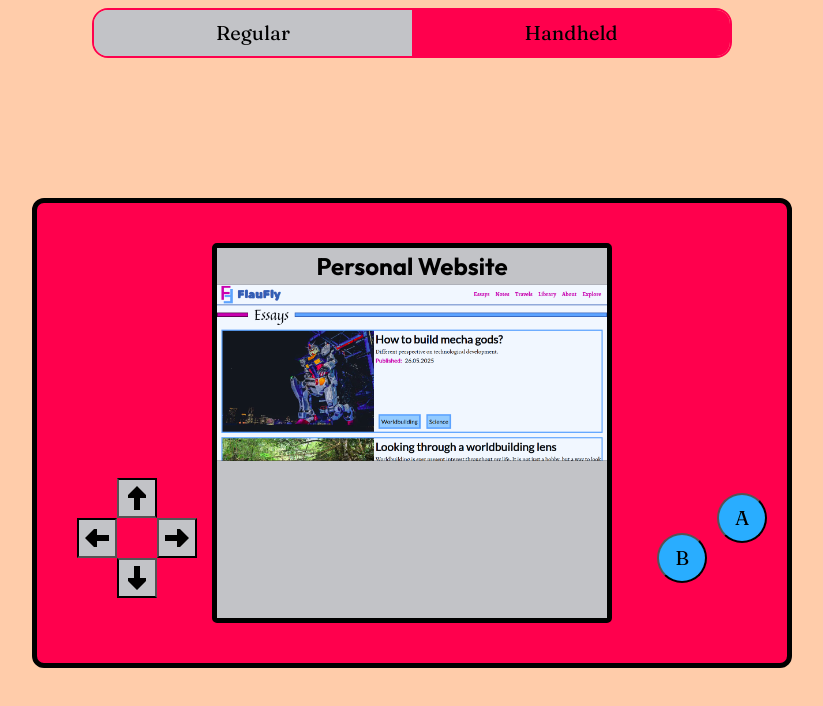
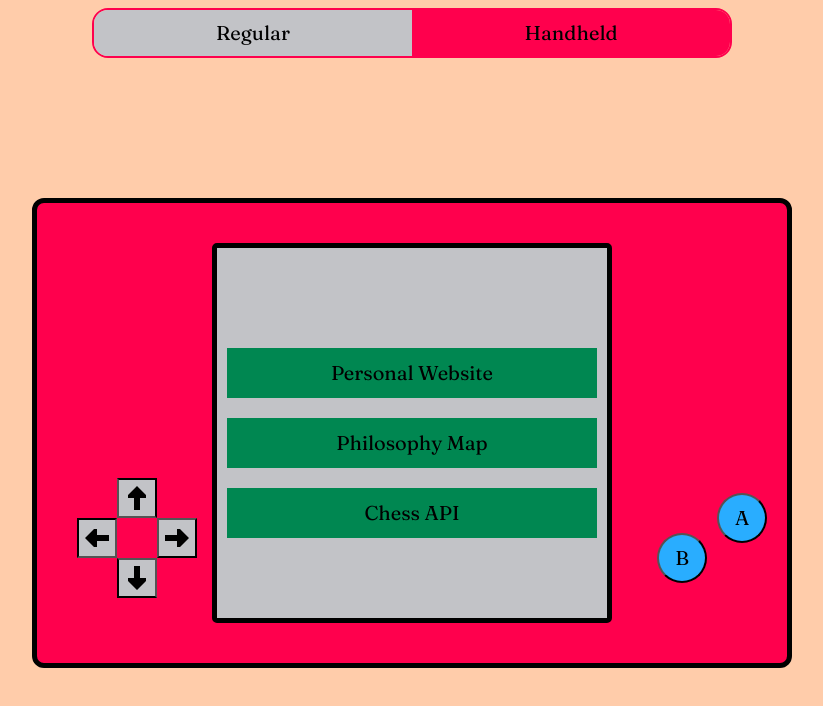
Before and after one commit to FlauFly/portfolio, a React (Vite) app: page /handheld in a window 1280 px wide. Shown: the top 706 px of the page, without its empty margins (228-1051 px from the left). Built offline with nearby package versions, Linux system fonts and the light colour scheme.

Commit message:
new Menu component

```diff
--- a/src/GlobalStyles.tsx
+++ b/src/GlobalStyles.tsx
@@ -10,6 +10,7 @@ const GlobalStyles = createGlobalStyle`
         --color-secondary: #29ADFF;
         --color-secondary-dark: #1D2B53;
         --color-tertiary: #00E436;
+        --color-tertiary-dark: #008751;
         --color-background: #FFCCAA;
         --color-text: #000000;
         --color-white: #FFF1E8;
@@ -58,6 +59,6 @@ const GlobalStyles = createGlobalStyle`
         font-family: var(--font-body);
         font-size: var(--text-md);
     }
-`
+`;
 
 export default GlobalStyles;
--- /dev/null
+++ b/src/components/handheld/Menu.tsx
@@ -0,0 +1,29 @@
+import styled from "styled-components";
+import { projectsList } from "../../data";
+
+const List = styled.ul`
+  display: flex;
+  flex-direction: column;
+  list-style: none;
+  margin: 10px;
+  padding: 0;
+  gap: 20px;
+  justify-content: center;
+  height: 100%;
+`;
+
+const Project = styled.li`
+  background-color: var(--color-tertiary-dark);
+  padding: 10px;
+  text-align: center;
+`;
+
+export default function Menu() {
+  return (
+    <List>
+      {projectsList.map((project) => (
+        <Project>{project.name}</Project>
+      ))}
+    </List>
+  );
+}
--- a/src/components/handheld/Screen.tsx
+++ b/src/components/handheld/Screen.tsx
@@ -1,5 +1,7 @@
 import styled from "styled-components";
 import Image from "../Image";
+import Menu from "./Menu";
+import { projectsList } from "../../data";
 
 const Container = styled.section`
   position: absolute;
@@ -32,15 +34,22 @@ const Illustration = styled.div`
 interface ScreenProps {
   name: string;
   illustration: string;
+  tab: string;
 }
 
-export default function Screen({ name, illustration }: ScreenProps) {
+export default function Screen({ name, illustration, tab }: ScreenProps) {
   return (
     <Container>
-      <Name>{name}</Name>
-      <Illustration>
-        <Image name={illustration} />
-      </Illustration>
+      {tab === "menu" && <Menu />}
+
+      {tab === "card" && (
+        <>
+          <Name>{name}</Name>
+          <Illustration>
+            <Image name={illustration} />
+          </Illustration>
+        </>
+      )}
     </Container>
   );
 }
--- /dev/null
+++ b/src/data.ts
@@ -0,0 +1,28 @@
+export const projectsList = [
+  {
+    name: "Personal Website",
+    illustration: "digital-garden",
+    homeAddress: "https://flaufly.com/",
+    githubAddress: "https://github.com/FlauFly/flaufly-V2",
+    description:
+      "My own personal website inspired by digital gardens, indie web and websites of yesteryear.",
+    techStack: ["javascript", "typescript", "astro"],
+  },
+  {
+    name: "Philosophy Map",
+    illustration: "philosophy-map",
+    homeAddress: "https://philosophy-map.flaufly.com/",
+    githubAddress: "https://github.com/FlauFly/philosophy-map",
+    description:
+      "Interactive 3D representation of Stanford Encylopedia of Philosophy.",
+    techStack: ["javascript", "typescript", "astro", "python", "pandas"],
+  },
+  {
+    name: "Chess API",
+    illustration: "chess-api",
+    githubAddress: "https://github.com/FlauFly/chess-api",
+    description:
+      "Minimalistic Flask API for checking and validating chess moves.",
+    techStack: ["python", "flask"],
+  },
+];
--- a/src/pages/Handheld.tsx
+++ b/src/pages/Handheld.tsx
@@ -1,6 +1,7 @@
 import styled from "styled-components";
 import Image from "../components/Image";
 import Screen from "../components/handheld/Screen";
+import { projectsList } from "../data";
 
 import { useState } from "react";
 
@@ -81,12 +82,13 @@ const ButtonDown = styled(DPadButton)`
 `;
 
 export default function Handheld() {
-  const projectsList = [
-    { name: "Personal Website", illustration: "digital-garden" },
-    { name: "Philosophy Map", illustration: "philosophy-map" },
-    { name: "Chess API", illustration: "chess-api" },
-  ];
   const [index, setIndex] = useState(0);
+  {
+    /* horizontal = left, center, right; vertical = up, bottom */
+  }
+  const [horizontal, setHorizontal] = useState("center");
+  const [vertical, setVertical] = useState("top");
+  const [tab, setTab] = useState("menu");
 
   function handleRight() {
     setIndex((index + 1) % projectsList.length);
@@ -101,7 +103,11 @@ export default function Handheld() {
   return (
     <Main>
       <Console>
-        <Screen name={project.name} illustration={project.illustration} />
+        <Screen
+          name={project.name}
+          illustration={project.illustration}
+          tab="menu"
+        />
         <DPad>
           <ButtonLeft onClick={handleLeft}>
             <Image name="arrow" />
```
